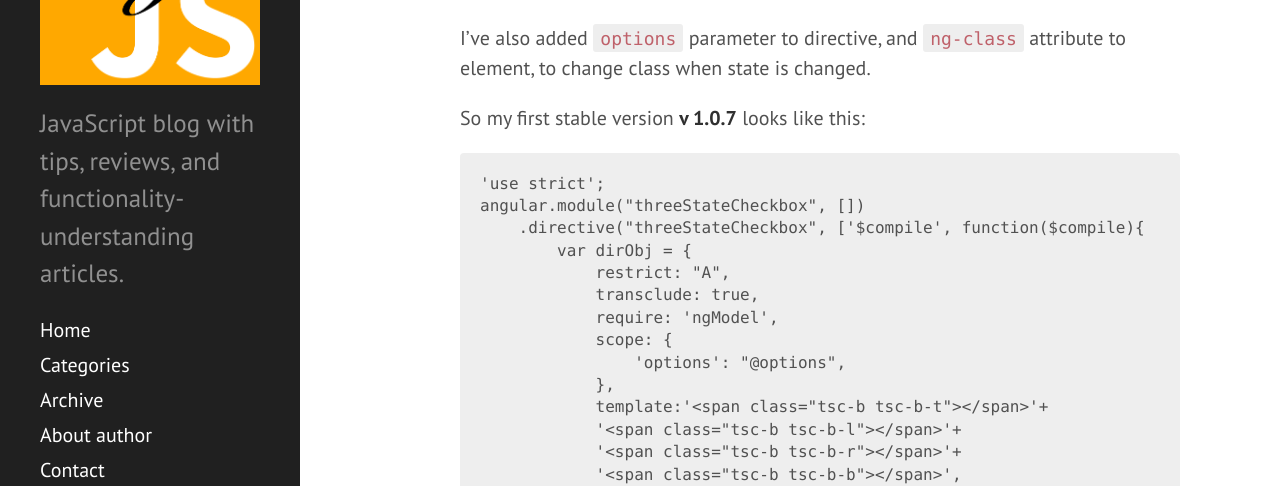
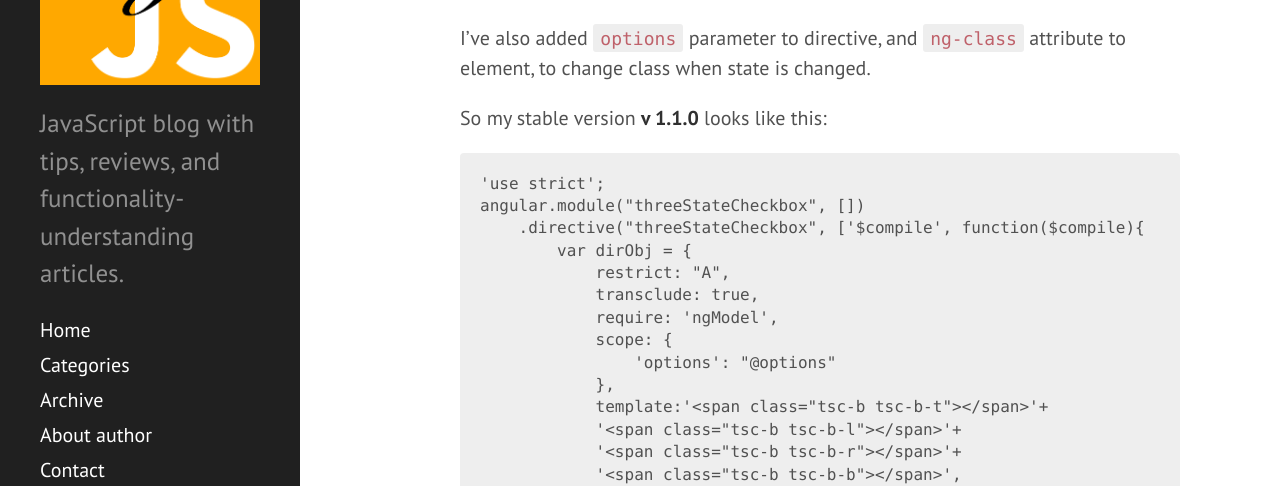
Before and after one commit to blogjs/blogjs.github.io, a Jekyll site: the page built from _posts/2016-06-16-creating-angular-directive.markdown, in a window 1280 px wide and 1400 px high, scrolled down 4347 px. Shown: the part 155-641 px from the top of the window. Built offline with Jekyll 4.4.1, drawn with Linux system fonts in a browser that asks for light colours; comment, search, counter and statistics services are not loaded; some of the changed text lies outside the part shown.

Commit message:
Fix typos at post

```diff
--- a/_posts/2016-06-16-creating-angular-directive.markdown
+++ b/_posts/2016-06-16-creating-angular-directive.markdown
@@ -158,7 +158,7 @@ Ok. Now **three-state-checkbox** directive is working properly, changing **ngMod
 
 I've also added `options` parameter to directive, and `ng-class` attribute to element, to change class when state is changed.
 
-So my first stable version **v 1.0.7** looks like this:
+So my stable version **v 1.1.0** looks like this:
 
     'use strict';
     angular.module("threeStateCheckbox", [])
@@ -168,7 +168,7 @@ So my first stable version **v 1.0.7** looks like this:
                 transclude: true,
                 require: 'ngModel',
                 scope: {
-                    'options': "@options",
+                    'options': "@options"
                 },
                 template:'<span class="tsc-b tsc-b-t"></span>'+
                 '<span class="tsc-b tsc-b-l"></span>'+
```
Also changed, not shown: other parts of _posts/2016-06-16-creating-angular-directive.markdown (+2 -0 lines).
